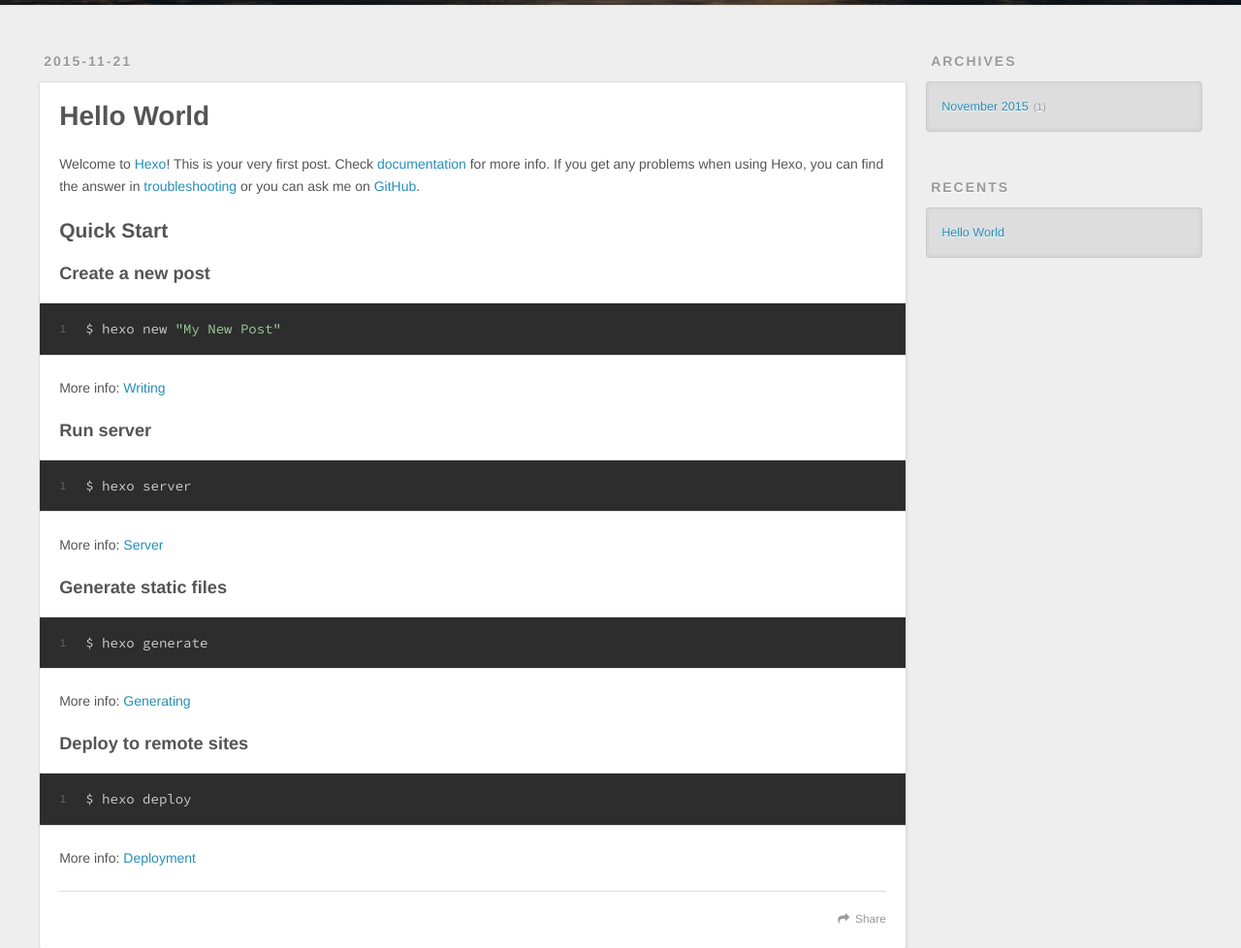
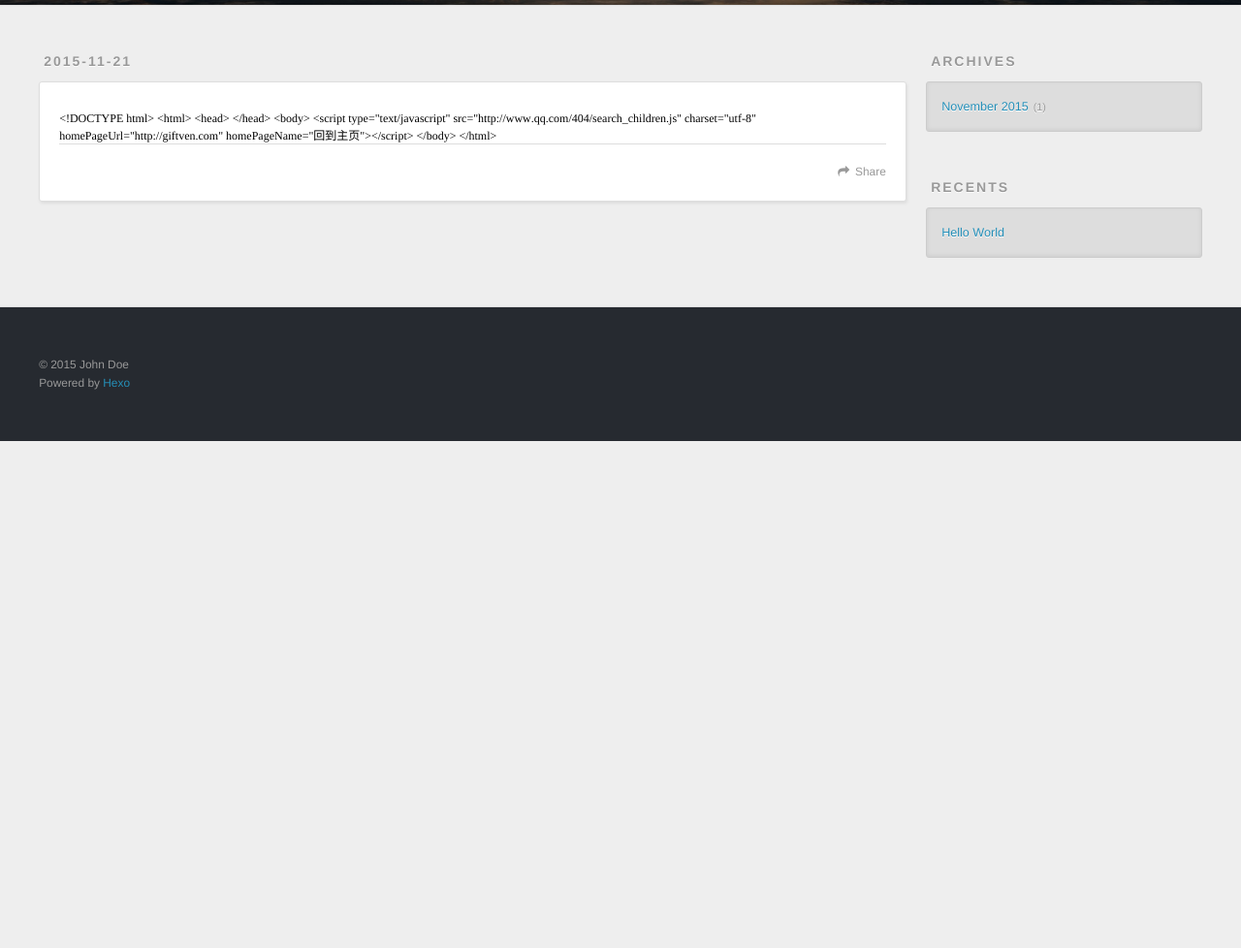
Before and after one commit to caowen/caowen.github.io, a plain HTML site: page 404.html in a window 1280 px wide. Shown: the part 295-1273 px from the top of the page at 97% size. After the commit the page ends 800 px from the top, so only its background shows below. Drawn offline with nearby package versions, Linux system fonts and the light colour scheme.

Commit message:
Site updated: 2015-11-21 12:51:32

```diff
--- a/index.html
+++ b/404.html
@@ -5,15 +5,43 @@
 
   <title>Hexo</title>
   <meta name="viewport" content="width=device-width, initial-scale=1, maximum-scale=1">
-  <meta name="description">
+  <meta name="description" content="&amp;lt;!DOCTYPE html PUBLIC &quot;-//W3C//DTD HTML 4.01//EN&quot; &quot;http://www.w3.org/TR/html4/strict.dtd&quot;&amp;gt;
+
+
+
+
+
+
+
+
+    p.p1 {margin: 0.0px 0.0px 0.0px 0.0px; line-height: 14.0px; font: 12.0px Times; color">
 <meta property="og:type" content="website">
 <meta property="og:title" content="Hexo">
-<meta property="og:url" content="http://giftven.com/index.html">
+<meta property="og:url" content="http://giftven.com/404.html">
 <meta property="og:site_name" content="Hexo">
-<meta property="og:description">
+<meta property="og:description" content="&amp;lt;!DOCTYPE html PUBLIC &quot;-//W3C//DTD HTML 4.01//EN&quot; &quot;http://www.w3.org/TR/html4/strict.dtd&quot;&amp;gt;
+
+
+
+
+
+
+
+
+    p.p1 {margin: 0.0px 0.0px 0.0px 0.0px; line-height: 14.0px; font: 12.0px Times; color">
+<meta property="og:updated_time" content="2015-11-21T04:50:46.000Z">
 <meta name="twitter:card" content="summary">
 <meta name="twitter:title" content="Hexo">
-<meta name="twitter:description">
+<meta name="twitter:description" content="&amp;lt;!DOCTYPE html PUBLIC &quot;-//W3C//DTD HTML 4.01//EN&quot; &quot;http://www.w3.org/TR/html4/strict.dtd&quot;&amp;gt;
+
+
+
+
+
+
+
+
+    p.p1 {margin: 0.0px 0.0px 0.0px 0.0px; line-height: 14.0px; font: 12.0px Times; color">
 
     <link rel="alternative" href="/atom.xml" title="Hexo" type="application/atom+xml">
 
@@ -59,53 +87,52 @@
   </div>
 </header>
       <div class="outer">
-        <section id="main">
-
-    <article id="post-hello-world" class="article article-type-post" itemscope itemprop="blogPost">
+        <section id="main"><article id="page-undefined" class="article article-type-page" itemscope itemprop="blogPost">
   <div class="article-meta">
-    <a href="/2015/11/21/hello-world/" class="article-date">
-  <time datetime="2015-11-21T02:18:53.000Z" itemprop="datePublished">2015-11-21</time>
+    <a href="/404.html" class="article-date">
+  <time datetime="2015-11-21T04:50:46.000Z" itemprop="datePublished">2015-11-21</time>
 </a>
 
   </div>
   <div class="article-inner">
 
 
-      <header class="article-header">
-
-
-    <h1 itemprop="name">
-      <a class="article-title" href="/2015/11/21/hello-world/">Hello World</a>
-    </h1>
-
-
-      </header>
-
     <div class="article-entry" itemprop="articleBody">
 
-        <p>Welcome to <a href="http://hexo.io/" target="_blank" rel="external">Hexo</a>! This is your very first post. Check <a href="http://hexo.io/docs/" target="_blank" rel="external">documentation</a> for more info. If you get any problems when using Hexo, you can find the answer in <a href="http://hexo.io/docs/troubleshooting.html" target="_blank" rel="external">troubleshooting</a> or you can ask me on <a href="https://github.com/hexojs/hexo/issues" target="_blank" rel="external">GitHub</a>.</p>
-<h2 id="Quick_Start">Quick Start</h2><h3 id="Create_a_new_post">Create a new post</h3><figure class="highlight bash"><table><tr><td class="gutter"><pre><span class="line">1</span><br></pre></td><td class="code"><pre><span class="line">$ hexo new <span class="string">"My New Post"</span></span><br></pre></td></tr></table></figure>
-<p>More info: <a href="http://hexo.io/docs/writing.html" target="_blank" rel="external">Writing</a></p>
-<h3 id="Run_server">Run server</h3><figure class="highlight bash"><table><tr><td class="gutter"><pre><span class="line">1</span><br></pre></td><td class="code"><pre><span class="line">$ hexo server</span><br></pre></td></tr></table></figure>
-<p>More info: <a href="http://hexo.io/docs/server.html" target="_blank" rel="external">Server</a></p>
-<h3 id="Generate_static_files">Generate static files</h3><figure class="highlight bash"><table><tr><td class="gutter"><pre><span class="line">1</span><br></pre></td><td class="code"><pre><span class="line">$ hexo generate</span><br></pre></td></tr></table></figure>
-<p>More info: <a href="http://hexo.io/docs/generating.html" target="_blank" rel="external">Generating</a></p>
-<h3 id="Deploy_to_remote_sites">Deploy to remote sites</h3><figure class="highlight bash"><table><tr><td class="gutter"><pre><span class="line">1</span><br></pre></td><td class="code"><pre><span class="line">$ hexo deploy</span><br></pre></td></tr></table></figure>
-<p>More info: <a href="http://hexo.io/docs/deployment.html" target="_blank" rel="external">Deployment</a></p>
+        <!DOCTYPE html PUBLIC "-//W3C//DTD HTML 4.01//EN" "http://www.w3.org/TR/html4/strict.dtd">
+<html>
+<head>
+  <meta http-equiv="Content-Type" content="text/html; charset=utf-8">
+  <meta http-equiv="Content-Style-Type" content="text/css">
+  <title></title>
+  <meta name="Generator" content="Cocoa HTML Writer">
+  <meta name="CocoaVersion" content="1404.13">
+  <style type="text/css">
+    p.p1 {margin: 0.0px 0.0px 0.0px 0.0px; line-height: 14.0px; font: 12.0px Times; color: #000000; -webkit-text-stroke: #000000; min-height: 14.0px}
+    p.p2 {margin: 0.0px 0.0px 0.0px 0.0px; line-height: 14.0px; font: 12.0px Times; color: #000000; -webkit-text-stroke: #000000}
+    span.s1 {font-kerning: none}
+    span.s2 {font: 12.0px 'Songti SC'; font-kerning: none}
+  </style>
+</head>
+<body>
+<p class="p1"><span class="s1"></span><br></p>
+<p class="p1"><span class="s1"></span><br></p>
+<p class="p2"><span class="s1">&lt;!DOCTYPE html&gt; &lt;html&gt; &lt;head&gt; &lt;/head&gt; &lt;body&gt; &lt;script type="text/javascript" src="http://www.qq.com/404/search_children.js" charset="utf-8" homePageUrl="http://giftven.com" homePageName="</span><span class="s2">回到主页</span><span class="s1">"&gt;&lt;/script&gt; &lt;/body&gt; &lt;/html&gt;</span></p>
+</body>
+</html>
 
 
     </div>
     <footer class="article-footer">
-      <a data-url="http://giftven.com/2015/11/21/hello-world/" data-id="cih8lrw1a0000c3xguq9ndgdt" class="article-share-link">Share</a>
+      <a data-url="http://giftven.com/404.html" data-id="cih8mbrb30000edxguuoy214c" class="article-share-link">Share</a>
 
 
     </footer>
   </div>
 
-</article>
 
 
-
+</article>
 
 </section>
 
```
Also changed, not shown: 2015/11/21/hello-world/index.html (+1 -1 lines).
